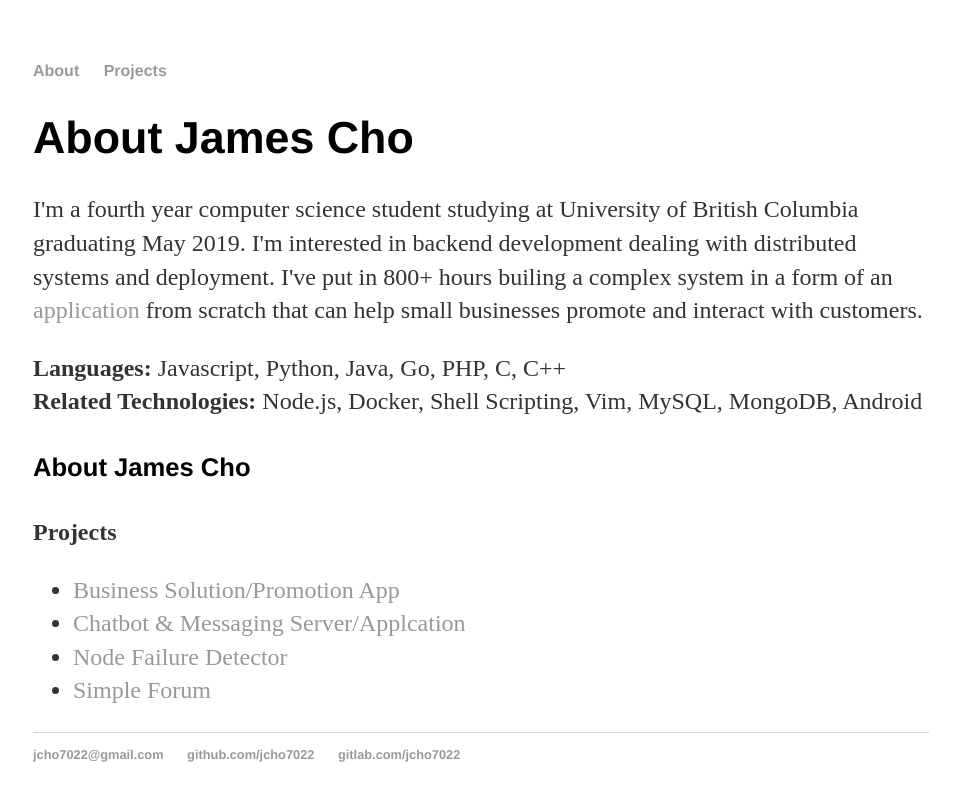
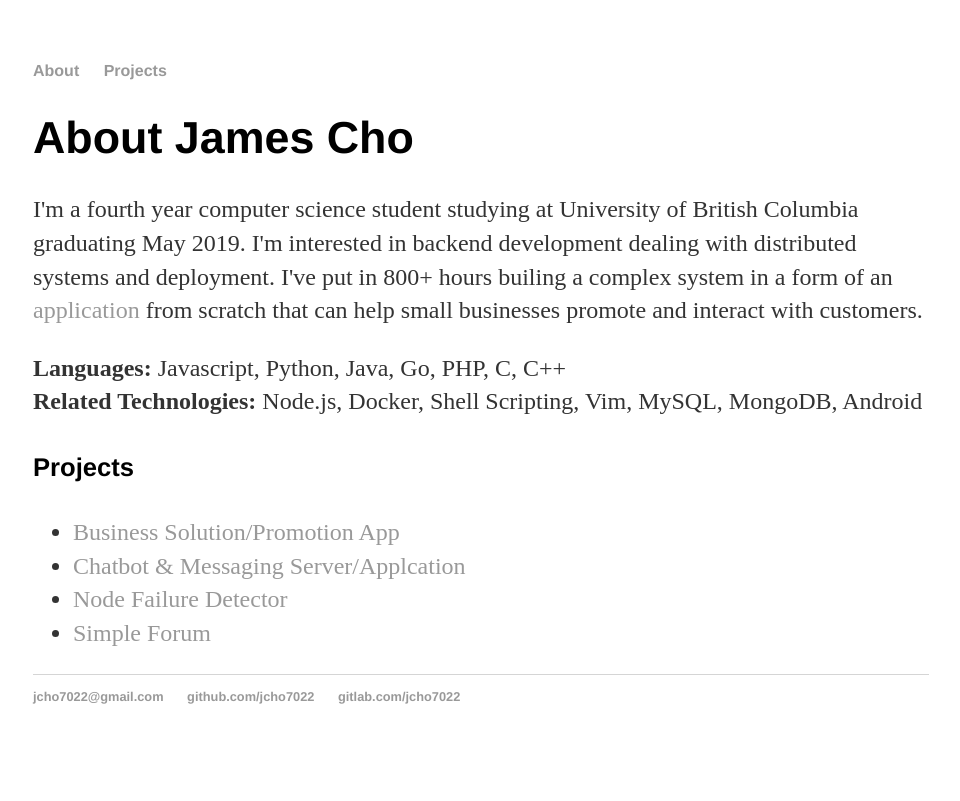
Before and after one commit to jcho7022/jcho7022.github.io, a Jekyll site: the page built from index.html, in a window 1280 px wide. Shown: the top 801 px of the page, without its empty margins (159-1119 px from the left). Built offline with Jekyll 4.4.1, drawn with Linux system fonts in a browser that asks for light colours.

Commit message:
Update index.html

```diff
--- a/index.html
+++ b/index.html
@@ -13,8 +13,7 @@ title: About James Cho
 	<p><b>Languages:</b> Javascript, Python, Java, Go, PHP, C, C++ <br>
 		<b>Related Technologies:</b> Node.js, Docker, Shell Scripting, Vim, MySQL, MongoDB, Android</p>
 
-	<h4>About James Cho</h4>
-	<p><b>Projects</b>
+	<h4><b>Projects</b></h4>
 	<ul class="direct">
 		<li> <a href="/projects/float" title="Business Solution/Promotion App">Business Solution/Promotion App</a></li>
  		<li> <a href="/projects/chatbot" title="Chatbot & Client App">Chatbot & Messaging Server/Applcation</a></li>
```
